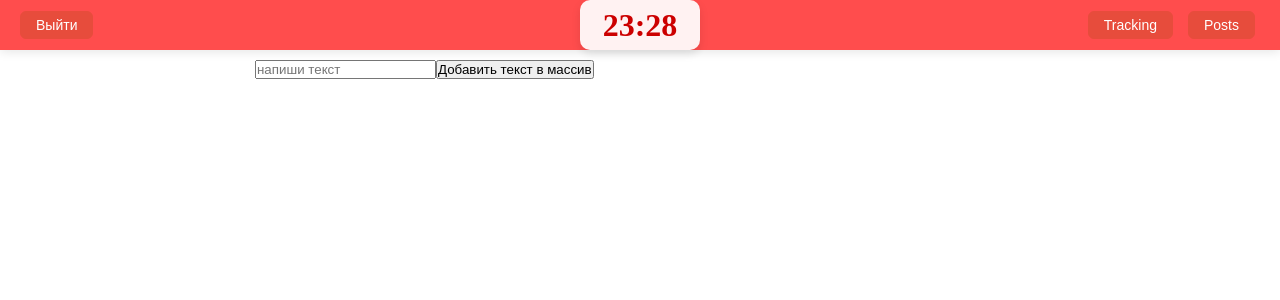
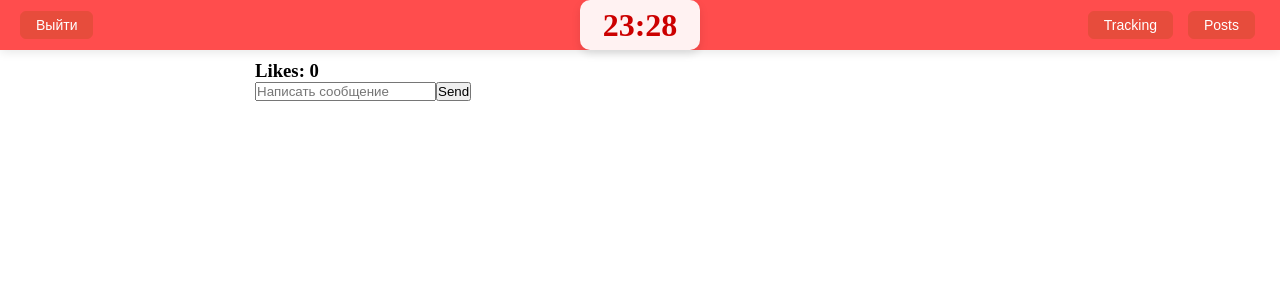
Before and after one commit to HelloSpr4TeR/mock_posts_client, a React (Create React App) app: page /training in a window 1280 px wide. Both pictures are taken after typing "Sample", "Sample123" into the empty fields and a click on the button "Войти". Shown: the top 300 px of the page. Built offline with nearby package versions, Linux system fonts and the light colour scheme.

Commit message:
add task with likes

```diff
--- a/src/pages/Training.jsx
+++ b/src/pages/Training.jsx
@@ -1,71 +1,47 @@
-import React, { useRef, useState } from 'react'
-
+import React, { useMemo, useRef, useState } from 'react'
 
 const Training = () => {
-  const refText = useRef(null)
-  const editRef = useRef(null)
-  const [addText, setAddText] = useState([])
+  const [messages, setMessages] = useState([])
+  const refMessage = useRef(null)
 
-  const addNewText = () => {
-    setAddText(prev => [{
+  const sendMessage = () => {
+    setMessages(prev => [{
       id: Date.now(),
-      text: refText.current.value,
-      edit: false,
-      dis: false
+      count: 0,
+      text: refMessage.current.value
     }, ...prev])
-    setTimeout(() => { refText.current.value = '' })
+    setTimeout(() => refMessage.current.value = '')
+    refMessage.current.focus()
   }
 
-  const deleteText = (id) => {
-    setAddText(prev => prev.filter(item => {
-      return item.id !== id
+  const allCount = useMemo(() => messages.reduce((acc, item) => acc + item.count, 0), [messages])
+
+  const addLike = (id) => {
+    setMessages(prev => prev.map(item => {
+      if (item.id === id) {
+        return { ...item, count: item.count + 1 }
+      } else {
+        return item
+      }
     }))
-  }
-
-  const editText = (id) => {
-    setAddText(prev => prev.map(item => {
-      if (item.id === id) {
-        item.text = editRef.current.value
-        editRef.current.value = ''
-        item.edit = !item.edit
-      } else {
-        item.dis = !item.dis
-      }
-      return item
-    }))
-  }
-
-  const editFlag = (id) => {
-    setAddText(prev => prev.map((item => {
-      if (item.id === id) {
-        item.edit = !item.edit
-      } else {
-        item.dis = !item.dis
-      }
-      return item
-    })))
   }
 
   return (
     <div>
-      <input ref={refText} placeholder='напиши текст' />
-      <button onClick={addNewText}>Добавить текст в массив</button>
+      <h3>Likes: {allCount}</h3>
       <ul>
-        {addText.map(item => (
-          <li key={item.id}>
-            <h4>{item.id}</h4>
-            <p>{item.text}</p>
-            {item.edit ?
-              <div>
-                <input placeholder='Редактировать' ref={editRef} />
-                <button onClick={() => editText(item.id)}>Сохранить</button>
-              </div>
-              : <button onClick={() => editFlag(item.id)} disabled={item.dis}>Редактировать</button>
-            }
-            <button onClick={() => deleteText(item.id)}>Удалить</button>
+        {messages.map(message => (
+          <li key={message.id}>
+            <h4>id: {message.id}</h4>
+            <p>Count: {message.count}</p>
+            <p>text: {message.text}</p>
+            <button onClick={() => addLike(message.id)}>Like</button>
           </li>
-        ))}
+        ))
+        }
       </ul>
+      <input placeholder='Написать сообщение' ref={refMessage} />
+      <button onClick={sendMessage}>Send</button>
     </div>
   )
 }
```
Also changed, not shown: src/components/FruitsTaskCase/constants.js (+72 -0 lines).
